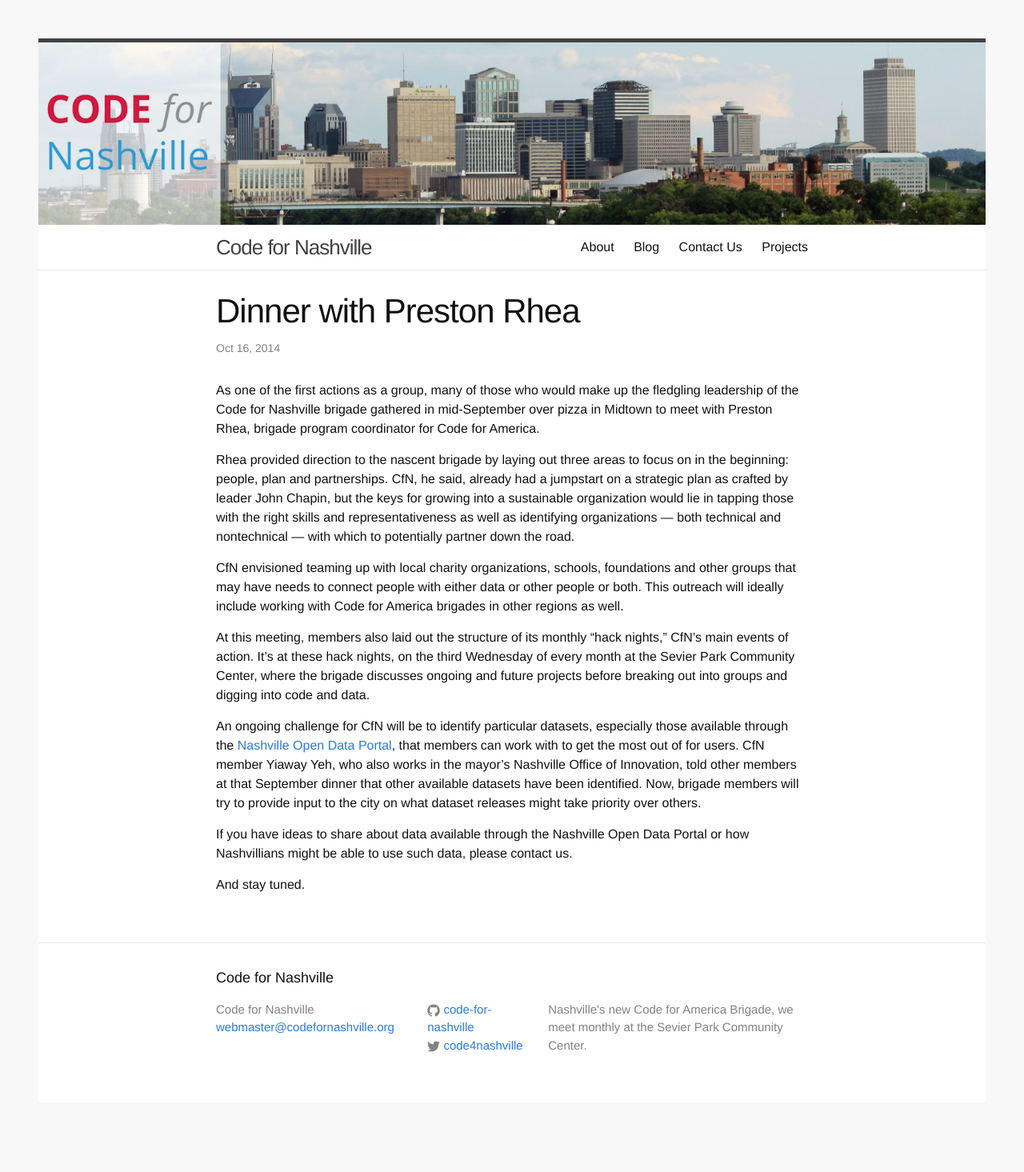
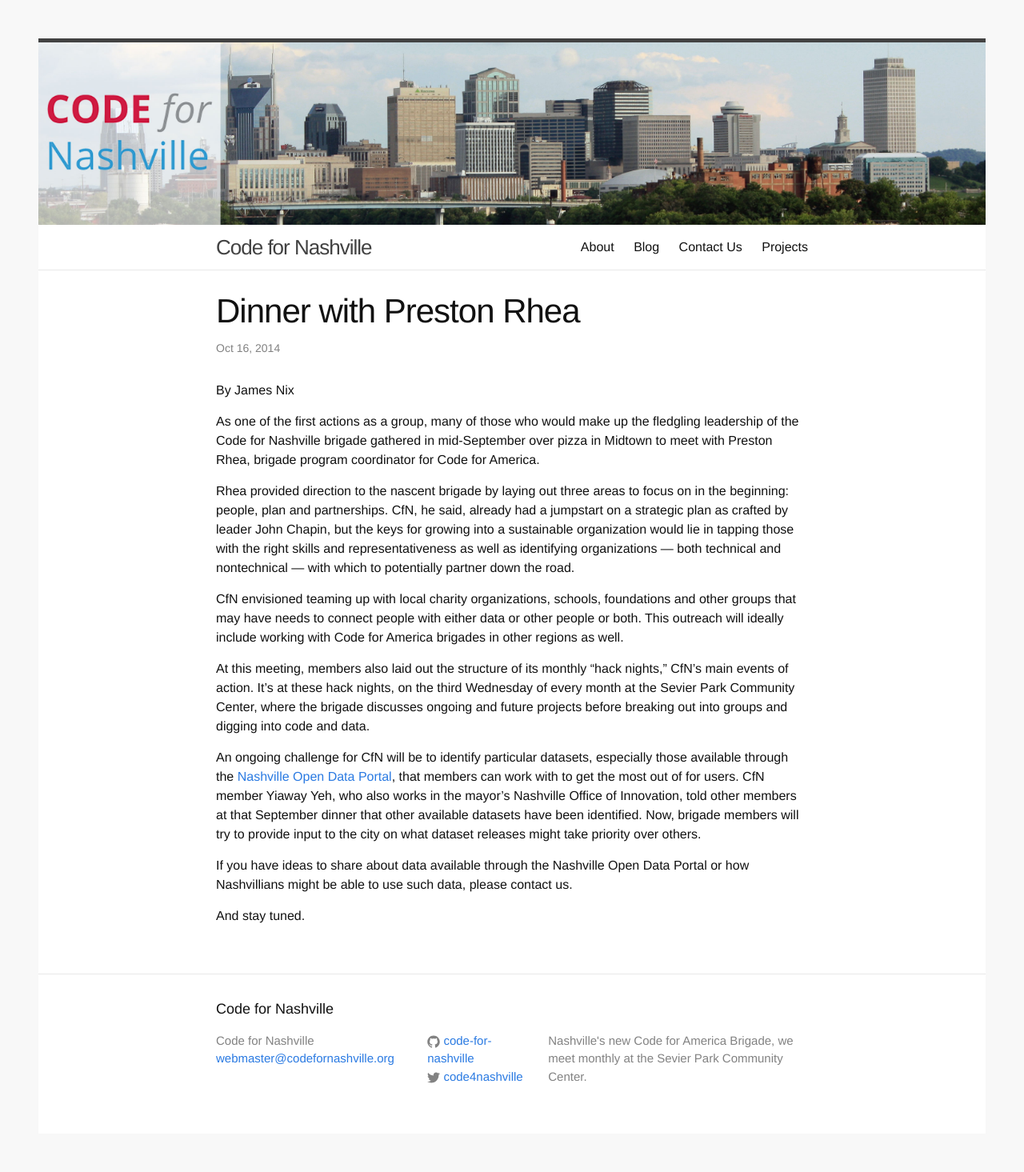
Before and after one commit to code-for-nashville/code-for-nashville.github.io, a Jekyll site: the page built from _posts/2014-10-16-dinner-with-preston-rhea.markdown, in a window 1280 px wide. Shown: the whole page at 80% size. Built offline with Jekyll 4.4.1, drawn with Linux system fonts in a browser that asks for light colours; before the commit the page ends 1426 px from its top, so only the background shows below that.

Commit message:
Added byline

```diff
--- a/_posts/2014-10-16-dinner-with-preston-rhea.markdown
+++ b/_posts/2014-10-16-dinner-with-preston-rhea.markdown
@@ -4,6 +4,7 @@
 date:   2014-10-16 21:59:46
 categories: codeforamerica brigade
 ---
+By James Nix
 
 As one of the first actions as a group, many of those who would make up the fledgling leadership of the Code for Nashville brigade gathered in mid-September over pizza in Midtown to meet with Preston Rhea, brigade program coordinator for Code for America.
 
```
